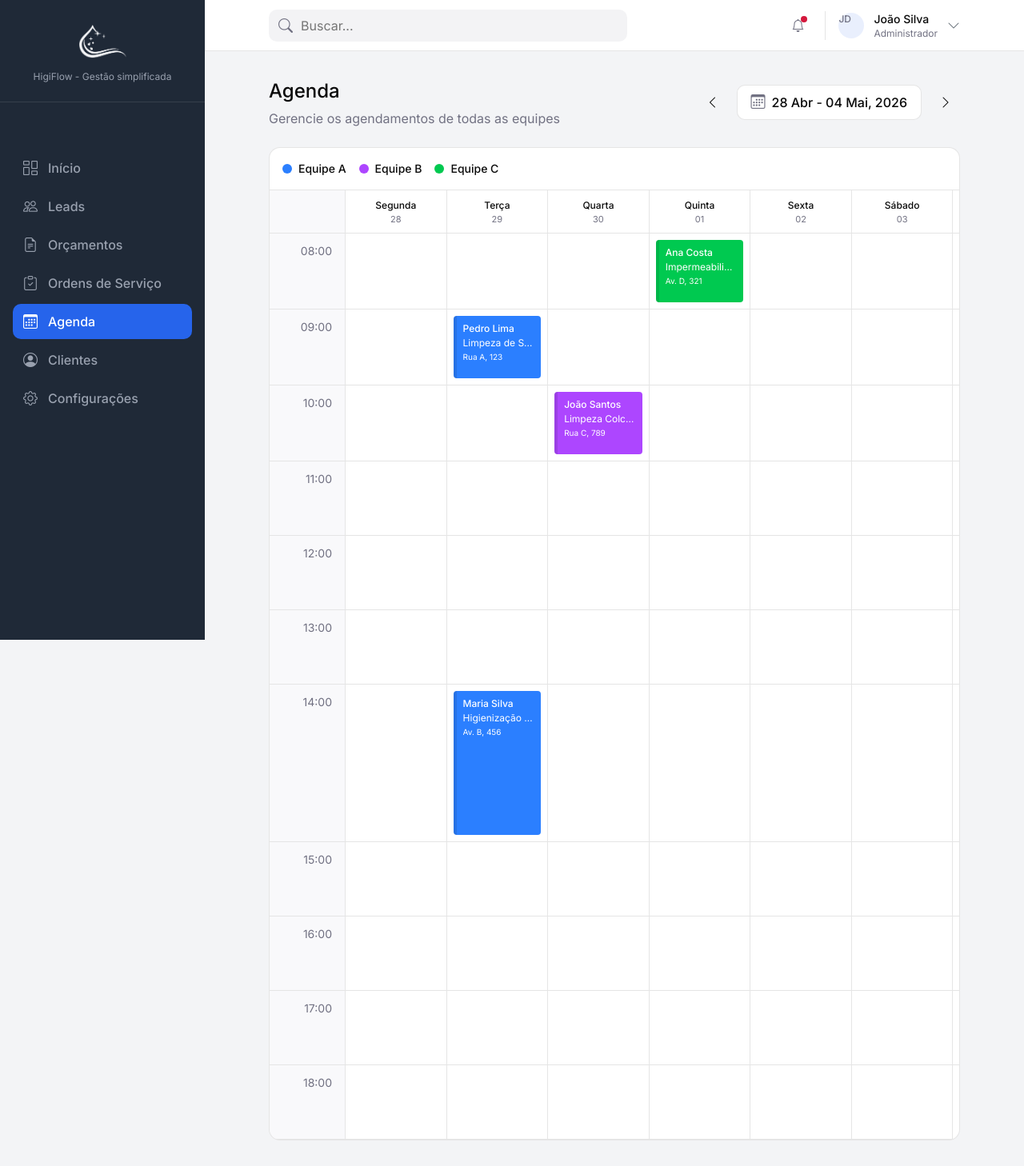
After one commit to pedro-cruzz/ERP-higienizacao, a Django app: page /agenda/ in a window 1280 px wide. The commit adds this page. Shown: the whole page at 80% size. Run offline with Django 5.2, Linux system fonts and the light colour scheme; some libraries are stand-ins or nearby versions.

Commit message:
Implementei a tela principal de agendas

```diff
--- a/service/static/service/css/dashboard.css
+++ b/service/static/service/css/dashboard.css
@@ -1570,6 +1570,216 @@ body.service-map-open {
     margin-top: 0;
 }
 
+.agenda-heading {
+    align-items: center;
+}
+
+.agenda-week-controls {
+    display: flex;
+    align-items: center;
+    gap: 12px;
+}
+
+.agenda-nav-button {
+    width: 36px;
+    height: 36px;
+    display: grid;
+    place-items: center;
+    border: 0;
+    border-radius: 10px;
+    color: var(--hf-text);
+    background: transparent;
+    appearance: none;
+}
+
+.agenda-nav-button:hover {
+    background: var(--hf-input);
+}
+
+.agenda-period {
+    min-height: 42px;
+    display: inline-flex;
+    align-items: center;
+    gap: 8px;
+    border: 1px solid var(--hf-border);
+    border-radius: 10px;
+    padding: 9px 17px;
+    color: var(--hf-text);
+    background: #fff;
+    font-size: 16px;
+    font-weight: 500;
+    line-height: 24px;
+    white-space: nowrap;
+}
+
+.agenda-period i {
+    color: var(--hf-muted);
+    font-size: 18px;
+}
+
+.agenda-calendar-card {
+    width: 100%;
+    overflow: hidden;
+    border: 1px solid var(--hf-border);
+    border-radius: 14px;
+    background: #fff;
+}
+
+.agenda-legend {
+    min-height: 53px;
+    display: flex;
+    align-items: center;
+    gap: 16px;
+    border-bottom: 1px solid var(--hf-border);
+    padding: 16px;
+}
+
+.agenda-legend span {
+    display: inline-flex;
+    align-items: center;
+    gap: 8px;
+    color: var(--hf-text);
+    font-size: 14px;
+    font-weight: 500;
+    line-height: 20px;
+    white-space: nowrap;
+}
+
+.agenda-team-dot {
+    width: 12px;
+    height: 12px;
+    display: inline-block;
+    border-radius: 999px;
+}
+
+.agenda-scroll {
+    overflow-x: auto;
+}
+
+.agenda-grid {
+    min-width: 980px;
+}
+
+.agenda-row {
+    display: grid;
+    grid-template-columns: 94px repeat(7, minmax(116px, 1fr));
+}
+
+.agenda-days-row {
+    min-height: 54px;
+    border-bottom: 1px solid var(--hf-border);
+}
+
+.agenda-corner-cell,
+.agenda-day-cell,
+.agenda-time-cell,
+.agenda-slot-cell {
+    border-left: 1px solid var(--hf-border);
+}
+
+.agenda-corner-cell,
+.agenda-time-cell {
+    border-left: 0;
+    background: rgba(236, 236, 240, 0.3);
+}
+
+.agenda-day-cell {
+    display: grid;
+    place-items: center;
+    align-content: center;
+    gap: 2px;
+    padding: 10px 8px;
+    color: var(--hf-text);
+    text-align: center;
+}
+
+.agenda-day-cell strong {
+    font-size: 12px;
+    font-weight: 500;
+    line-height: 16px;
+}
+
+.agenda-day-cell span {
+    color: var(--hf-muted);
+    font-size: 11px;
+    line-height: 14px;
+}
+
+.agenda-time-row {
+    min-height: 92px;
+    border-bottom: 1px solid var(--hf-border);
+}
+
+.agenda-time-cell {
+    padding: 12px 16px 12px 12px;
+    color: var(--hf-muted);
+    font-size: 14px;
+    line-height: 20px;
+    text-align: right;
+}
+
+.agenda-slot-cell {
+    min-width: 0;
+    min-height: 92px;
+    padding: 8px;
+}
+
+.agenda-event {
+    min-height: 78px;
+    display: flex;
+    flex-direction: column;
+    align-items: flex-start;
+    gap: 2px;
+    overflow: hidden;
+    border-left: 4px solid rgba(0, 0, 0, 0.1);
+    border-radius: 4px;
+    padding: 8px;
+    color: #fff;
+}
+
+.agenda-event-grande {
+    min-height: 180px;
+}
+
+.agenda-event strong,
+.agenda-event span,
+.agenda-event small {
+    max-width: 100%;
+    overflow: hidden;
+    text-overflow: ellipsis;
+    white-space: nowrap;
+}
+
+.agenda-event strong {
+    font-size: 12px;
+    font-weight: 500;
+    line-height: 16px;
+}
+
+.agenda-event span {
+    font-size: 12px;
+    font-weight: 400;
+    line-height: 16px;
+}
+
+.agenda-event small {
+    font-size: 10px;
+    font-weight: 400;
+    line-height: 14px;
+}
+
+.agenda-team-a {
+    background: #2b7fff;
+}
+
+.agenda-team-b {
+    background: #ad46ff;
+}
+
+.agenda-team-c {
+    background: #00c950;
+}
+
 .hero-card,
 .content-card,
 .section-card,
@@ -1619,6 +1829,10 @@ body.service-map-open {
     .catalog-filter-list {
         justify-content: flex-start;
     }
+
+    .agenda-row {
+        grid-template-columns: 86px repeat(7, minmax(112px, 1fr));
+    }
 }
 
 @media (max-width: 820px) {
@@ -1660,6 +1874,20 @@ body.service-map-open {
         flex-direction: column;
     }
 
+    .agenda-week-controls {
+        width: 100%;
+        justify-content: space-between;
+    }
+
+    .agenda-period {
+        flex: 1;
+        justify-content: center;
+        min-width: 0;
+        padding-left: 12px;
+        padding-right: 12px;
+        font-size: 14px;
+    }
+
     .dashboard-actions,
     .hf-btn,
     .leads-search,
--- /dev/null
+++ b/service/templates/service/agenda.html
@@ -0,0 +1,67 @@
+{% extends "service/base.html" %}
+
+{% block title %}Agenda | HigiFlow{% endblock %}
+
+{% block content %}
+    <section class="page-heading agenda-heading">
+        <div>
+            <h1>Agenda</h1>
+            <p>Gerencie os agendamentos de todas as equipes</p>
+        </div>
+
+        <div class="agenda-week-controls" aria-label="Navegação da semana">
+            <button type="button" class="agenda-nav-button" aria-label="Semana anterior">
+                <i class="bi bi-chevron-left"></i>
+            </button>
+            <div class="agenda-period">
+                <i class="bi bi-calendar3"></i>
+                <span>{{ periodo_agenda }}</span>
+            </div>
+            <button type="button" class="agenda-nav-button" aria-label="Próxima semana">
+                <i class="bi bi-chevron-right"></i>
+            </button>
+        </div>
+    </section>
+
+    <section class="agenda-calendar-card" aria-label="Agenda semanal">
+        <div class="agenda-legend">
+            {% for equipe in equipes %}
+                <span>
+                    <i class="agenda-team-dot agenda-team-{{ equipe.key }}"></i>
+                    {{ equipe.nome }}
+                </span>
+            {% endfor %}
+        </div>
+
+        <div class="agenda-scroll">
+            <div class="agenda-grid" role="table" aria-label="Agendamentos da semana">
+                <div class="agenda-row agenda-days-row" role="row">
+                    <div class="agenda-corner-cell" role="columnheader"></div>
+                    {% for dia in dias %}
+                        <div class="agenda-day-cell" role="columnheader">
+                            <strong>{{ dia.nome }}</strong>
+                            <span>{{ dia.numero }}</span>
+                        </div>
+                    {% endfor %}
+                </div>
+
+                {% for linha in linhas_agenda %}
+                    <div class="agenda-row agenda-time-row" role="row">
+                        <div class="agenda-time-cell" role="rowheader">{{ linha.horario }}</div>
+                        {% for celula in linha.celulas %}
+                            <div class="agenda-slot-cell" role="cell">
+                                {% for evento in celula.eventos %}
+                                    <article class="agenda-event agenda-team-{{ evento.equipe }}{% if evento.tamanho %} agenda-event-{{ evento.tamanho }}{% endif %}">
+                                        <strong>{{ evento.cliente }}</strong>
+                                        <span>{{ evento.servico }}</span>
+                                        <small>{{ evento.endereco }}</small>
+                                    </article>
+                                {% endfor %}
+                            </div>
+                        {% endfor %}
+                    </div>
+                {% endfor %}
+            </div>
+        </div>
+    </section>
+{% endblock %}
--- a/service/templates/service/base.html
+++ b/service/templates/service/base.html
@@ -19,7 +19,7 @@
         href="https://cdn.jsdelivr.net/npm/bootstrap-icons@1.11.3/font/bootstrap-icons.min.css"
     >
     {% block extra_head %}{% endblock %}
-    <link rel="stylesheet" href="{% static 'service/css/dashboard.css' %}?v=20260506-orcamentos-1">
+    <link rel="stylesheet" href="{% static 'service/css/dashboard.css' %}?v=20260514-agenda-1">
 </head>
 <body class="higiflow-app">
     <div class="hf-shell">
@@ -46,7 +46,7 @@
                     <i class="bi bi-clipboard-check"></i>
                     <span>Ordens de Serviço</span>
                 </a>
-                <a href="{% url 'catalogo' %}" class="hf-nav-link">
+                <a href="{% url 'agenda' %}" class="hf-nav-link{% if request.resolver_match.url_name == 'agenda' %} active{% endif %}">
                     <i class="bi bi-calendar3"></i>
                     <span>Agenda</span>
                 </a>
--- a/service/urls.py
+++ b/service/urls.py
@@ -1,6 +1,7 @@
 from django.urls import path
 
 from service.views import (
+    agenda,
     aprovar_orcamento,
     buscar_endereco_cep,
     buscar_mapa_orcamento,
@@ -43,6 +44,7 @@ urlpatterns = [
     path("catalogo/<int:pk>/deletar/", deletar_produto, name="deletar_produto"),
     path("catalogo/categorias/nova/", nova_categoria, name="nova_categoria"),
     path("orcamentos/", listar_orcamentos, name="orcamentos"),
+    path("agenda/", agenda, name="agenda"),
     path("orcamentos/novo/", novo_orcamento, name="novo_orcamento"),
     path("orcamentos/cep/<str:cep>/", buscar_endereco_cep, name="buscar_endereco_cep"),
     path("orcamentos/<int:pk>/", detalhe_orcamento, name="orcamento_detalhe"),
--- a/service/views/__init__.py
+++ b/service/views/__init__.py
@@ -8,7 +8,7 @@ from service.views.catalogo import (
     novo_cliente,
     novo_lead,
 )
-from service.views.comum import inicio, teste
+from service.views.comum import agenda, inicio, teste
 from service.views.orcamentos import (
     aprovar_orcamento,
     buscar_cliente_dados,
@@ -28,6 +28,7 @@ from service.views.produtos import deletar_produto, editar_produto, novo_produto
 
 __all__ = [
     "aprovar_orcamento",
+    "agenda",
     "buscar_cliente_dados",
     "buscar_endereco_cep",
     "buscar_mapa_orcamento",
--- a/service/views/comum.py
+++ b/service/views/comum.py
@@ -148,5 +148,82 @@ def inicio(request: HttpRequest) -> HttpResponse:
     return render(request, "service/inicio.html", context)
 
 
+def agenda(request: HttpRequest) -> HttpResponse:
+    equipes = [
+        {"key": "a", "nome": "Equipe A"},
+        {"key": "b", "nome": "Equipe B"},
+        {"key": "c", "nome": "Equipe C"},
+    ]
+    dias = [
+        {"key": "segunda", "nome": "Segunda", "numero": "28"},
+        {"key": "terca", "nome": "Terça", "numero": "29"},
+        {"key": "quarta", "nome": "Quarta", "numero": "30"},
+        {"key": "quinta", "nome": "Quinta", "numero": "01"},
+        {"key": "sexta", "nome": "Sexta", "numero": "02"},
+        {"key": "sabado", "nome": "Sábado", "numero": "03"},
+        {"key": "domingo", "nome": "Domingo", "numero": "04"},
+    ]
+    horarios = ["08:00", "09:00", "10:00", "11:00", "12:00", "13:00", "14:00", "15:00", "16:00", "17:00", "18:00"]
+    eventos = [
+        {
+            "dia": "quinta",
+            "horario": "08:00",
+            "equipe": "c",
+            "cliente": "Ana Costa",
+            "servico": "Impermeabilização",
+            "endereco": "Av. D, 321",
+        },
+        {
+            "dia": "terca",
+            "horario": "09:00",
+            "equipe": "a",
+            "cliente": "Pedro Lima",
+            "servico": "Limpeza de Sofá",
+            "endereco": "Rua A, 123",
+        },
+        {
+            "dia": "quarta",
+            "horario": "10:00",
+            "equipe": "b",
+            "cliente": "João Santos",
+            "servico": "Limpeza Colchão",
+            "endereco": "Rua C, 789",
+        },
+        {
+            "dia": "terca",
+            "horario": "14:00",
+            "equipe": "a",
+            "cliente": "Maria Silva",
+            "servico": "Higienização Tapete",
+            "endereco": "Av. B, 456",
+            "tamanho": "grande",
+        },
+    ]
+
+    linhas = []
+    for horario in horarios:
+        celulas = []
+        for dia in dias:
+            celulas.append(
+                {
+                    "dia": dia["key"],
+                    "eventos": [
+                        evento
+                        for evento in eventos
+                        if evento["dia"] == dia["key"] and evento["horario"] == horario
+                    ],
+                }
+            )
+        linhas.append({"horario": horario, "celulas": celulas})
+
+    context = {
+        "equipes": equipes,
+        "dias": dias,
+        "linhas_agenda": linhas,
+        "periodo_agenda": "28 Abr - 04 Mai, 2026",
+    }
+    return render(request, "service/agenda.html", context)
+
+
 def teste(request: HttpRequest) -> HttpResponse:
     return render(request, "teste.html")
```
Also changed, not shown: service/tests.py (+8 -0 lines).
